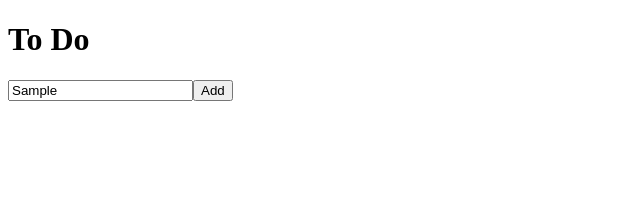
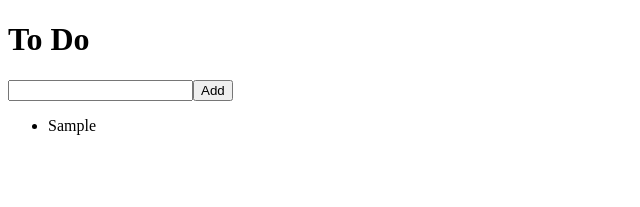
Before and after one commit to YoujungSon/react-redux, a React (Create React App) app: page / in a window 1280 px wide. Both pictures are taken after typing "Sample" into the empty fields and a click on the button "Add". Shown: the top 207 px of the page, without its empty margins (0-640 px from the left). Built offline with nearby package versions, Linux system fonts and the light colour scheme.

Commit message:
#3.3 useDispatch

```diff
--- a/src/routes/Home.js
+++ b/src/routes/Home.js
@@ -1,15 +1,19 @@
 import React, { useState } from 'react';
-import { useSelector } from 'react-redux';
+import { useSelector, useDispatch } from 'react-redux';
+import { addToDo } from './../store';
 
 const Home = () => {
   const [text, setText] = useState('');
-  const todo = useSelector((state) => state);
+  const todos = useSelector((state) => state);
+  console.log(todos);
+  const dispatch = useDispatch();
   function onChange(e) {
     setText(e.target.value);
   }
   function onSubmit(e) {
     e.preventDefault();
-    console.log(text);
+    dispatch(addToDo(text));
+    setText('');
   }
   return (
     <>
@@ -18,8 +22,11 @@ const Home = () => {
         <input type='text' value={text} onChange={onChange} />
         <button>Add</button>
       </form>
-
-      <ul></ul>
+      <ul>
+        {todos.map((toDo) => (
+          <li key={toDo?.id}>{toDo.text}</li>
+        ))}
+      </ul>
     </>
   );
 };
--- a/src/store.js
+++ b/src/store.js
@@ -15,10 +15,10 @@ export const deleteToDo = (id) => {
     id,
   };
 };
-const reducer = (state = ['hello'], action) => {
+const reducer = (state = [], action) => {
   switch (action.type) {
     case ADD:
-      return [{ text: action.text, id: Date.now() }, ...state];
+      return [...state, { text: action.text, id: Date.now() }];
     case DELETE:
       return state.filter((toDo) => toDo.id !== action.id);
     default:
```
